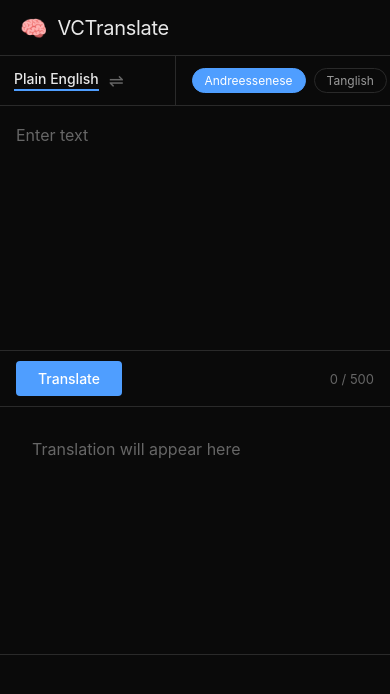
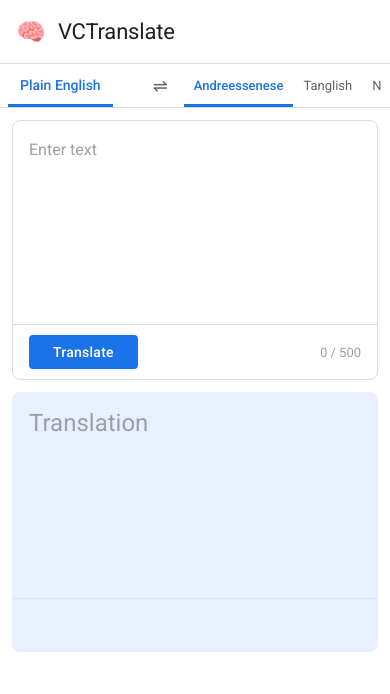
Before and after one commit to Enspy/vc-translator, a React (Vite) app in the folder client/: page / in a window 390 px wide. Shown: the top 694 px of the page. Built offline with nearby package versions, Linux system fonts and the light colour scheme.

Commit message:
redesign: light mode Google Translate UI, word-by-word fade animation

```diff
--- a/client/index.html
+++ b/client/index.html
@@ -5,6 +5,9 @@
     <meta name="viewport" content="width=device-width, initial-scale=1.0" />
     <title>VCTranslate</title>
     <meta name="description" content="Translate plain English into overwrought VC thought-leader prose." />
+    <link rel="preconnect" href="https://fonts.googleapis.com" />
+    <link rel="preconnect" href="https://fonts.gstatic.com" crossorigin />
+    <link href="https://fonts.googleapis.com/css2?family=Roboto:wght@400;500&display=swap" rel="stylesheet" />
   </head>
   <body>
     <div id="root"></div>
--- a/client/src/App.jsx
+++ b/client/src/App.jsx
@@ -16,13 +16,16 @@ const LOADING_MESSAGES = [
 export default function App() {
   const [input, setInput] = useState('');
   const [dialect, setDialect] = useState('andreessen');
-  const [output, setOutput] = useState('');
+  // words: array of { id: number, text: string }
+  const [words, setWords] = useState([]);
   const [isLoading, setIsLoading] = useState(false);
   const [error, setError] = useState('');
   const [shake, setShake] = useState(false);
   const [loadingMsg, setLoadingMsg] = useState('');
 
   const loadingIntervalRef = useRef(null);
+  const wordBuffer = useRef('');
+  const wordCounter = useRef(0);
 
   const startLoadingMessages = () => {
     let i = Math.floor(Math.random() * LOADING_MESSAGES.length);
@@ -39,6 +42,25 @@ export default function App() {
     setLoadingMsg('');
   };
 
+  const flushBuffer = (final = false) => {
+    const buf = wordBuffer.current;
+    if (!buf) return;
+
+    // Split on whitespace boundaries, keeping the delimiters as separate tokens
+    const parts = final ? [buf] : buf.split(/(\s+)/);
+    const toFlush = final ? parts : parts.slice(0, -1);
+    wordBuffer.current = final ? '' : (parts[parts.length - 1] ?? '');
+
+    if (toFlush.length > 0) {
+      const newWords = toFlush
+        .filter(t => t.length > 0)
+        .map(text => ({ id: wordCounter.current++, text }));
+      if (newWords.length > 0) {
+        setWords(prev => [...prev, ...newWords]);
+      }
+    }
+  };
+
   const handleTranslate = useCallback(async () => {
     if (!input.trim()) {
       setError('Even VCs need something to translate.');
@@ -48,7 +70,9 @@ export default function App() {
     }
 
     setError('');
-    setOutput('');
+    setWords([]);
+    wordBuffer.current = '';
+    wordCounter.current = 0;
     setIsLoading(true);
     startLoadingMessages();
 
@@ -56,13 +80,16 @@ export default function App() {
       input,
       dialect,
       (chunk) => {
-        setOutput((prev) => prev + chunk);
+        wordBuffer.current += chunk;
+        flushBuffer(false);
       },
       () => {
+        flushBuffer(true);
         setIsLoading(false);
         stopLoadingMessages();
       },
       (errMsg) => {
+        flushBuffer(true);
         setIsLoading(false);
         stopLoadingMessages();
         setError(errMsg || 'The algorithm failed. A sign, perhaps, that we are too early.');
@@ -80,12 +107,12 @@ export default function App() {
       <div className="lang-bar">
         <div className="lang-source">
           <span className="lang-source-label">Plain English</span>
-          <span className="lang-swap" aria-hidden="true">⇌</span>
         </div>
+        <span className="lang-swap" aria-hidden="true">⇌</span>
         <DialectSelector active={dialect} onChange={setDialect} />
       </div>
 
-      <div className="panels">
+      <div className="panels-wrapper">
         <InputPanel
           value={input}
           onChange={setInput}
@@ -95,9 +122,8 @@ export default function App() {
           shake={shake}
           onClearError={() => setError('')}
         />
-        <div className="panel-divider" aria-hidden="true" />
         <OutputPanel
-          output={output}
+          words={words}
           isLoading={isLoading}
           loadingMsg={loadingMsg}
         />
--- a/client/src/components/OutputPanel.jsx
+++ b/client/src/components/OutputPanel.jsx
@@ -1,38 +1,49 @@
 import React, { useEffect, useRef } from 'react';
 import CopyButton from './CopyButton';
 
-export default function OutputPanel({ output, isLoading, loadingMsg }) {
+export default function OutputPanel({ words, isLoading, loadingMsg }) {
   const bodyRef = useRef(null);
+  const prevWordCount = useRef(0);
 
-  // Auto-scroll to bottom as tokens stream in
+  // Auto-scroll to bottom as new words arrive
   useEffect(() => {
-    if (bodyRef.current && output) {
-      const el = bodyRef.current;
-      el.scrollTop = el.scrollHeight;
+    if (bodyRef.current && words.length > prevWordCount.current) {
+      bodyRef.current.scrollTop = bodyRef.current.scrollHeight;
     }
-  }, [output]);
+    prevWordCount.current = words.length;
+  }, [words.length]);
+
+  const hasOutput = words.length > 0;
+  const copyText = words.map(w => w.text).join('');
 
   const renderBody = () => {
-    if (output) {
-      return <div className="output-text">{output}</div>;
-    }
-    if (isLoading) {
+    if (hasOutput) {
       return (
-        <div className="output-loading">
-          <div className="output-loading-label">{loadingMsg || 'Translating…'}</div>
+        <div className="output-text">
+          {words.map((w, i) => {
+            const isNew = i >= words.length - 8; // only animate the latest batch
+            return (
+              <span key={w.id} className={isNew ? 'word-new' : undefined}>
+                {w.text}
+              </span>
+            );
+          })}
         </div>
       );
     }
-    return <div className="output-placeholder">Translation will appear here</div>;
+    if (isLoading) {
+      return <div className="output-loading-label">{loadingMsg || 'Translating…'}</div>;
+    }
+    return <div className="output-placeholder">Translation</div>;
   };
 
   return (
-    <div className="panel">
+    <div className="panel panel-right">
       <div className="output-body" ref={bodyRef}>
         {renderBody()}
       </div>
       <div className="output-footer">
-        {output && !isLoading && <CopyButton text={output} />}
+        {hasOutput && !isLoading && <CopyButton text={copyText} />}
       </div>
     </div>
   );
--- a/client/src/styles/index.css
+++ b/client/src/styles/index.css
@@ -1,16 +1,16 @@
 :root {
-  --bg: #0a0a0a;
-  --surface: #111111;
-  --border: #2a2a2a;
-  --text: #e8e8e8;
-  --text-muted: #666;
-  --text-sub: #999;
-  --accent: #4f9eff;
-  --accent-hover: #6aacff;
-  --accent-dim: rgba(79, 158, 255, 0.12);
-  --error: #f87171;
-  --success: #4ade80;
-  --font-ui: -apple-system, BlinkMacSystemFont, 'Segoe UI', 'Helvetica Neue', sans-serif;
+  --bg: #fff;
+  --border: #dadce0;
+  --text: #202124;
+  --text-sub: #5f6368;
+  --text-muted: #9aa0a6;
+  --accent: #1a73e8;
+  --accent-hover: #1557b0;
+  --accent-light: rgba(26, 115, 232, 0.08);
+  --panel-right: #e8f0fe;
+  --error: #d93025;
+  --success: #188038;
+  --font-ui: Roboto, Arial, sans-serif;
   --font-output: Georgia, 'Times New Roman', serif;
 }
 
@@ -33,66 +33,70 @@ body {
 
 /* ── Nav ─────────────────────────────────── */
 .nav {
-  height: 56px;
-  border-bottom: 1px solid var(--border);
+  height: 64px;
   display: flex;
   align-items: center;
-  padding: 0 20px;
-  gap: 10px;
+  padding: 0 16px;
+  gap: 12px;
+  border-bottom: 1px solid var(--border);
   background: var(--bg);
 }
 
 .nav-logo {
-  font-size: 22px;
+  font-size: 24px;
   line-height: 1;
 }
 
 .nav-title {
-  font-size: 20px;
+  font-size: 22px;
   font-weight: 400;
   color: var(--text);
-  letter-spacing: -0.3px;
+  letter-spacing: -0.2px;
 }
 
 /* ── Language bar ────────────────────────── */
 .lang-bar {
-  height: 50px;
-  border-bottom: 1px solid var(--border);
   display: flex;
   align-items: stretch;
+  border-bottom: 1px solid var(--border);
   background: var(--bg);
+  padding: 0 16px;
 }
 
 .lang-source {
   display: flex;
   align-items: center;
-  gap: 14px;
-  padding: 0 24px;
-  border-right: 1px solid var(--border);
+  gap: 0;
+  padding-right: 24px;
   flex-shrink: 0;
-  width: 50%;
 }
 
 .lang-source-label {
   font-size: 14px;
   font-weight: 500;
-  color: var(--text);
-  padding-bottom: 2px;
-  border-bottom: 2px solid var(--accent);
+  color: var(--accent);
+  padding: 14px 12px 12px;
+  border-bottom: 3px solid var(--accent);
+  white-space: nowrap;
+  line-height: 1;
 }
 
 .lang-swap {
-  color: var(--text-muted);
   font-size: 18px;
+  color: var(--text-sub);
+  padding: 0 16px;
   user-select: none;
+  display: flex;
+  align-items: center;
+  align-self: center;
+  flex-shrink: 0;
 }
 
 .lang-target {
   flex: 1;
   display: flex;
-  align-items: center;
-  gap: 8px;
-  padding: 0 16px;
+  align-items: stretch;
+  gap: 0;
   overflow-x: auto;
   scrollbar-width: none;
 }
@@ -101,32 +105,34 @@ body {
   display: none;
 }
 
-/* ── Dialect pills ───────────────────────── */
+/* ── Dialect tabs ────────────────────────── */
 .dialect-pill {
   flex-shrink: 0;
-  padding: 5px 14px;
-  border-radius: 20px;
-  border: 1px solid var(--border);
+  padding: 14px 14px 12px;
+  border: none;
+  border-bottom: 3px solid transparent;
   background: transparent;
   color: var(--text-sub);
-  font-size: 13px;
+  font-size: 14px;
   font-family: var(--font-ui);
+  font-weight: 400;
   cursor: pointer;
   white-space: nowrap;
-  transition: border-color 0.12s, color 0.12s, background 0.12s;
+  transition: color 0.1s, background 0.1s;
   position: relative;
+  line-height: 1;
 }
 
 .dialect-pill:hover {
-  border-color: var(--accent);
+  background: var(--accent-light);
   color: var(--accent);
-  background: var(--accent-dim);
+  border-radius: 4px 4px 0 0;
 }
 
 .dialect-pill.active {
-  background: var(--accent);
-  border-color: var(--accent);
-  color: #fff;
+  color: var(--accent);
+  font-weight: 500;
+  border-bottom-color: var(--accent);
 }
 
 /* Tooltip */
@@ -136,12 +142,12 @@ body {
   bottom: calc(100% + 8px);
   left: 50%;
   transform: translateX(-50%);
-  background: #1e1e1e;
-  border: 1px solid var(--border);
-  color: var(--text-sub);
-  padding: 5px 10px;
-  border-radius: 5px;
-  font-size: 11px;
+  background: #3c4043;
+  color: #fff;
+  padding: 6px 10px;
+  border-radius: 4px;
+  font-size: 12px;
+  font-weight: 400;
   white-space: nowrap;
   pointer-events: none;
   opacity: 0;
@@ -154,23 +160,27 @@ body {
 }
 
 /* ── Main panels ─────────────────────────── */
-.panels {
+.panels-wrapper {
+  padding: 16px;
   display: flex;
-  height: calc(100vh - 106px);
-  min-height: 400px;
+  gap: 16px;
+  height: calc(100vh - 113px);
+  min-height: 360px;
 }
 
 .panel {
   flex: 1;
   display: flex;
   flex-direction: column;
+  border: 1px solid var(--border);
+  border-radius: 8px;
   overflow: hidden;
+  background: var(--bg);
 }
 
-.panel-divider {
-  width: 1px;
-  background: var(--border);
-  flex-shrink: 0;
+.panel.panel-right {
+  background: var(--panel-right);
+  border-color: transparent;
 }
 
 /* ── Input panel ─────────────────────────── */
@@ -184,7 +194,7 @@ body {
   font-size: 18px;
   font-family: var(--font-ui);
   color: var(--text);
-  line-height: 1.65;
+  line-height: 1.6;
   min-height: 0;
 }
 
@@ -224,29 +234,30 @@ body {
   color: #fff;
   border: none;
   border-radius: 4px;
-  padding: 9px 22px;
+  padding: 9px 24px;
   font-size: 14px;
   font-weight: 500;
   font-family: var(--font-ui);
   cursor: pointer;
-  transition: background 0.15s, opacity 0.15s;
+  transition: background 0.15s, box-shadow 0.15s;
   min-width: 100px;
   white-space: nowrap;
+  letter-spacing: 0.25px;
 }
 
 .translate-btn:hover:not(:disabled) {
   background: var(--accent-hover);
+  box-shadow: 0 1px 3px rgba(0,0,0,0.2);
 }
 
 .translate-btn:disabled {
-  opacity: 0.5;
+  opacity: 0.6;
   cursor: default;
 }
 
 .char-count {
   font-size: 13px;
   color: var(--text-muted);
-  tabular-nums: all;
 }
 
 .char-count.over {
@@ -271,28 +282,23 @@ body {
 }
 
 .output-placeholder {
-  font-size: 18px;
+  font-size: 24px;
   font-family: var(--font-ui);
+  font-weight: 400;
   color: var(--text-muted);
-}
-
-.output-loading {
-  display: flex;
-  flex-direction: column;
-  gap: 6px;
 }
 
 .output-loading-label {
   font-size: 14px;
   font-family: var(--font-ui);
-  color: var(--text-muted);
+  color: var(--text-sub);
   font-style: italic;
   animation: pulse 1.8s ease-in-out infinite;
 }
 
 @keyframes pulse {
   0%, 100% { opacity: 1; }
-  50%       { opacity: 0.4; }
+  50%       { opacity: 0.35; }
 }
 
 .output-footer {
@@ -300,8 +306,18 @@ body {
   align-items: center;
   justify-content: flex-end;
   padding: 12px 20px;
-  border-top: 1px solid var(--border);
+  border-top: 1px solid rgba(0,0,0,0.06);
   min-height: 53px;
+}
+
+/* ── Word fade-in ────────────────────────── */
+@keyframes wordFadeIn {
+  from { opacity: 0; }
+  to   { opacity: 1; }
+}
+
+.word-new {
+  animation: wordFadeIn 0.25s ease forwards;
 }
 
 /* ── Copy button ─────────────────────────── */
@@ -317,10 +333,11 @@ body {
   font-family: var(--font-ui);
   color: var(--text-sub);
   cursor: pointer;
-  transition: border-color 0.12s, color 0.12s;
+  transition: border-color 0.12s, color 0.12s, background 0.12s;
 }
 
 .copy-btn:hover {
+  background: var(--accent-light);
   border-color: var(--accent);
   color: var(--accent);
 }
@@ -330,47 +347,31 @@ body {
   color: var(--success);
 }
 
-/* ── Token fade-in ───────────────────────── */
-@keyframes tokenFade {
-  from { opacity: 0; }
-  to   { opacity: 1; }
-}
-
-.token {
-  animation: tokenFade 0.08s ease forwards;
-}
-
 /* ── Mobile ──────────────────────────────── */
 @media (max-width: 768px) {
-  .lang-source {
-    width: 45%;
-    padding: 0 14px;
-    gap: 10px;
+  .lang-bar {
+    padding: 0 8px;
   }
 
-  .panels {
+  .panels-wrapper {
     flex-direction: column;
     height: auto;
+    padding: 12px;
+    gap: 12px;
   }
 
   .panel {
-    min-height: 300px;
-  }
-
-  .panel-divider {
-    width: 100%;
-    height: 1px;
+    min-height: 260px;
   }
 
   .input-textarea,
-  .output-text,
-  .output-placeholder {
+  .output-body {
     font-size: 16px;
     padding: 16px;
   }
 
-  .output-body {
-    padding: 16px;
+  .output-text {
+    font-size: 16px;
   }
 
   .input-footer {
@@ -378,8 +379,8 @@ body {
   }
 
   .dialect-pill {
-    font-size: 12px;
-    padding: 4px 12px;
+    font-size: 13px;
+    padding: 12px 10px 10px;
   }
 
   .dialect-pill::after {
```
